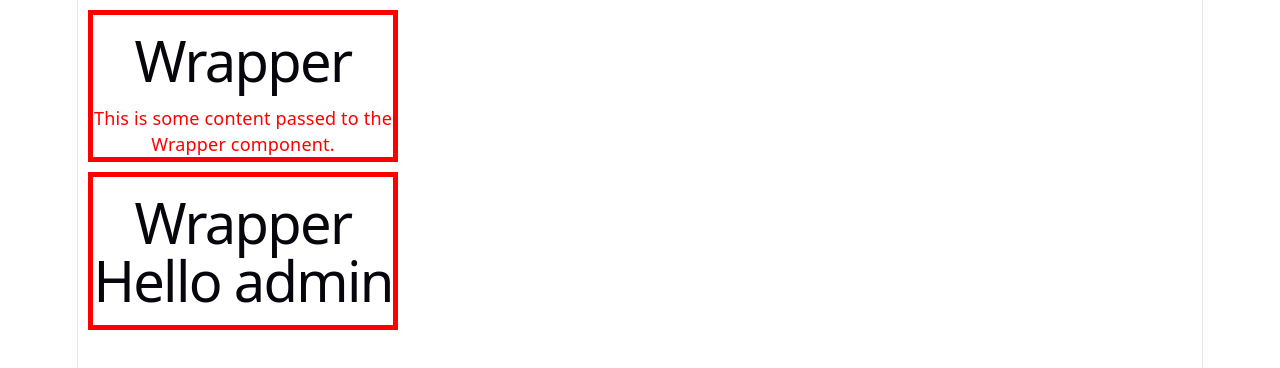
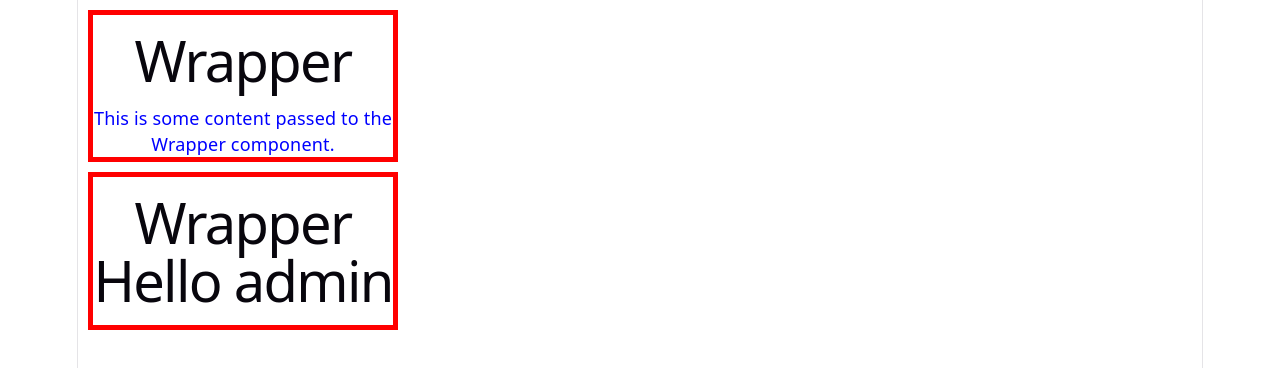
Before and after one commit to codewithnill/reactjs_19_by_code_step_by_step, a React (Vite) app in the folder main/react-blog/: page / in a window 1280 px wide. Shown: the top 368 px of the page. Built offline with nearby package versions, Linux system fonts and the light colour scheme.

Commit message:
changing style dynamically and showing default if no style passed.

```diff
--- a/main/react-blog/src/App.jsx
+++ b/main/react-blog/src/App.jsx
@@ -2,7 +2,7 @@ import Wrapper from './Wrapper';
 function App() {
   return (
     <div >
-      <Wrapper>
+      <Wrapper color="blue">
         <p>This is some content passed to the Wrapper component.</p>
       </Wrapper>
 
--- a/main/react-blog/src/Wrapper.jsx
+++ b/main/react-blog/src/Wrapper.jsx
@@ -1,6 +1,6 @@
-function Wrapper({children}) {
+function Wrapper({children,color="green"}) {
   return (
-    <div style={{color: "red", border: "5px solid red", margin:"10px", width: "300px"}}>
+    <div style={{color: color, border: "5px solid red", margin:"10px", width: "300px"}}>
       <h1>Wrapper</h1>
       {children}
       {/* children is used to pass content between the opening and closing tags of the Wrapper component */}
```
